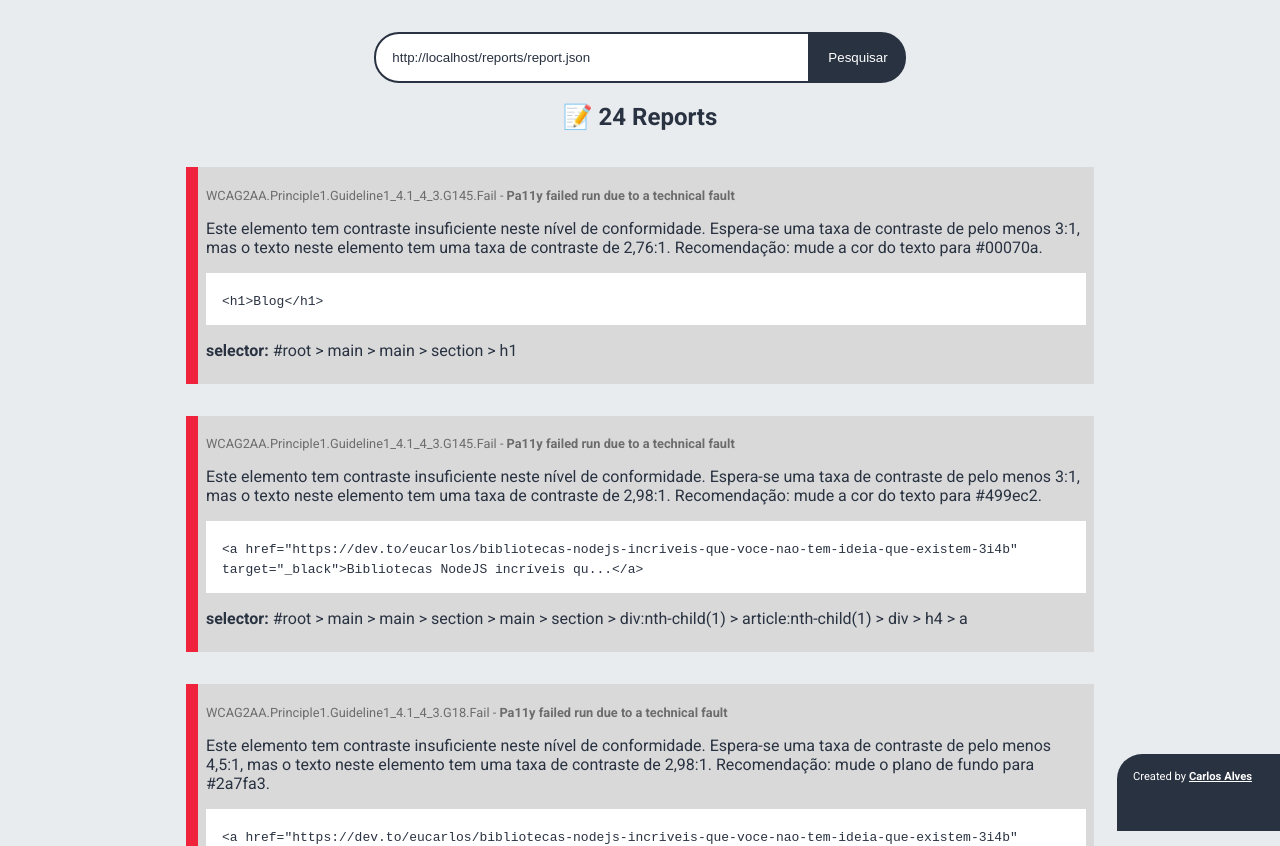
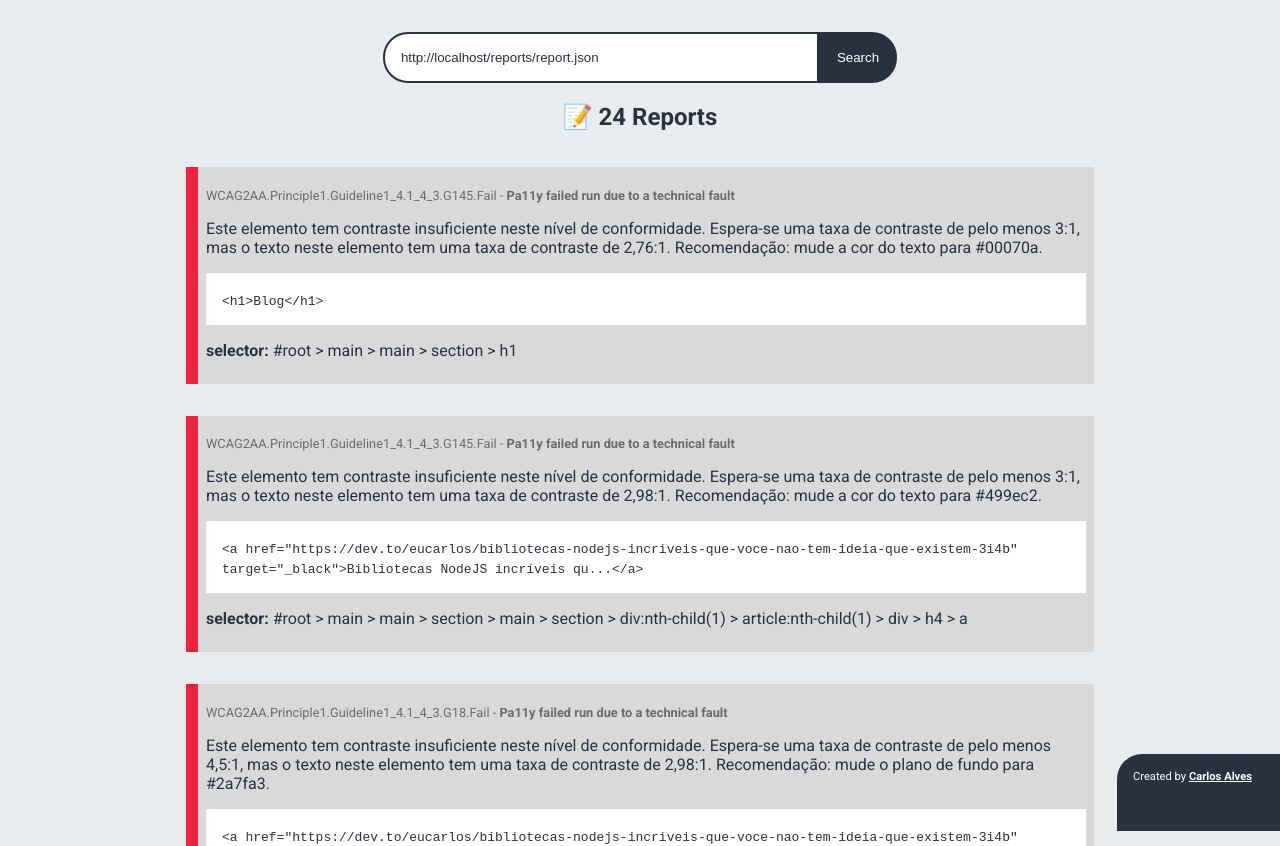
Before and after one commit to EuCarlos/pa11y-viewer, a React (Vite) app: page / in a window 1280 px wide. Shown: the top 846 px of the page. Built offline with nearby package versions, Linux system fonts and the light colour scheme.

Commit message:
:sparkles: creates initial URL taking parameters or taking file directly from the search engine

```diff
--- a/src/App.tsx
+++ b/src/App.tsx
@@ -8,8 +8,10 @@ import './styles/globals.sass'
 import './styles/search_reports.sass'
 
 function App() {
+  const getURL = new URL(location.href)
+  const initialURL = new URLSearchParams(getURL.search).get('url') || `http://${window.location.host}/reports/report.json`
 
-  const [url, setUrl] = useState(`http://${window.location.host}/reports/report.json`)
+  const [url, setUrl] = useState(initialURL)
   const [jsonReports, setJsonReports] = useState([])
 
   const handle = (url:string) => {
@@ -48,7 +50,7 @@ function App() {
           value={url}
         />
 
-        <button onClick={() => handle(url)}>Pesquisar</button>
+        <button onClick={() => handle(url)}>Search</button>
       </div>
       <h2>📝 {numberOfReports} Reports</h2>
       {numberOfReports <= 0 ? <div className={'report--not-found'}>No reports found</div>: reports}
```
